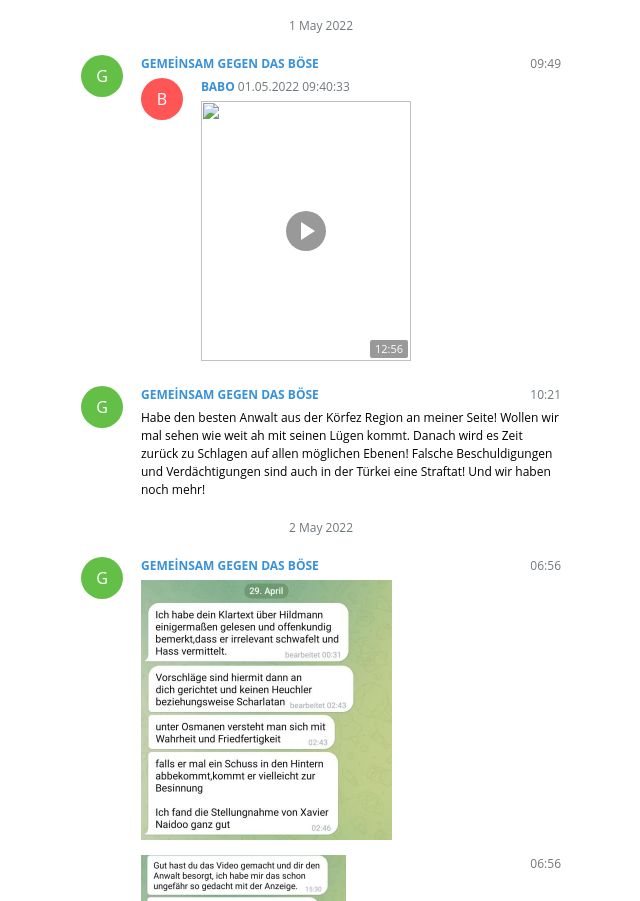
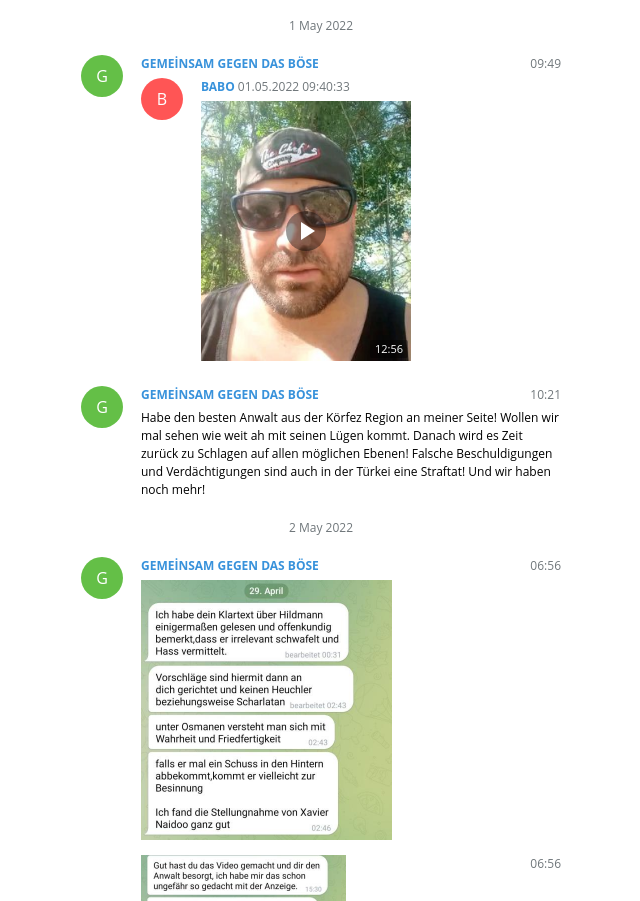
Before and after one commit to antifascistaction/samysun, a plain HTML site: page index.html in a window 1280 px wide. Shown: the part 5125-6026 px from the top of the page, without its empty margins (319-959 px from the left). Drawn offline with Linux system fonts and the light colour scheme.

Commit message:
Update index.html

```diff
--- a/index.html
+++ b/index.html
@@ -969,7 +969,7 @@ BABO <span class="details"> 01.05.2022 09:40:33</span>
 
         <div class="media_wrap clearfix">
 
-         <a class="video_file_wrap clearfix pull_left" href="video_files/video_1@01-05-2022_09-49-28.mp4">
+         <a class="video_file_wrap clearfix pull_left" href="blob/main/video_files/video_1@01-05-2022_09-49-28.mp4">
 
           <div class="video_play_bg">
 
@@ -983,7 +983,7 @@ BABO <span class="details"> 01.05.2022 09:40:33</span>
 12:56
           </div>
 
-          <img class="video_file" src="blob/main/video_files/video_1@01-05-2022_09-49-28.mp4_thumb.jpg" style="width: 210px; height: 260px"/>
+          <img class="video_file" src="video_files/video_1@01-05-2022_09-49-28.mp4_thumb.jpg" style="width: 210px; height: 260px"/>
 
          </a>
 
```
